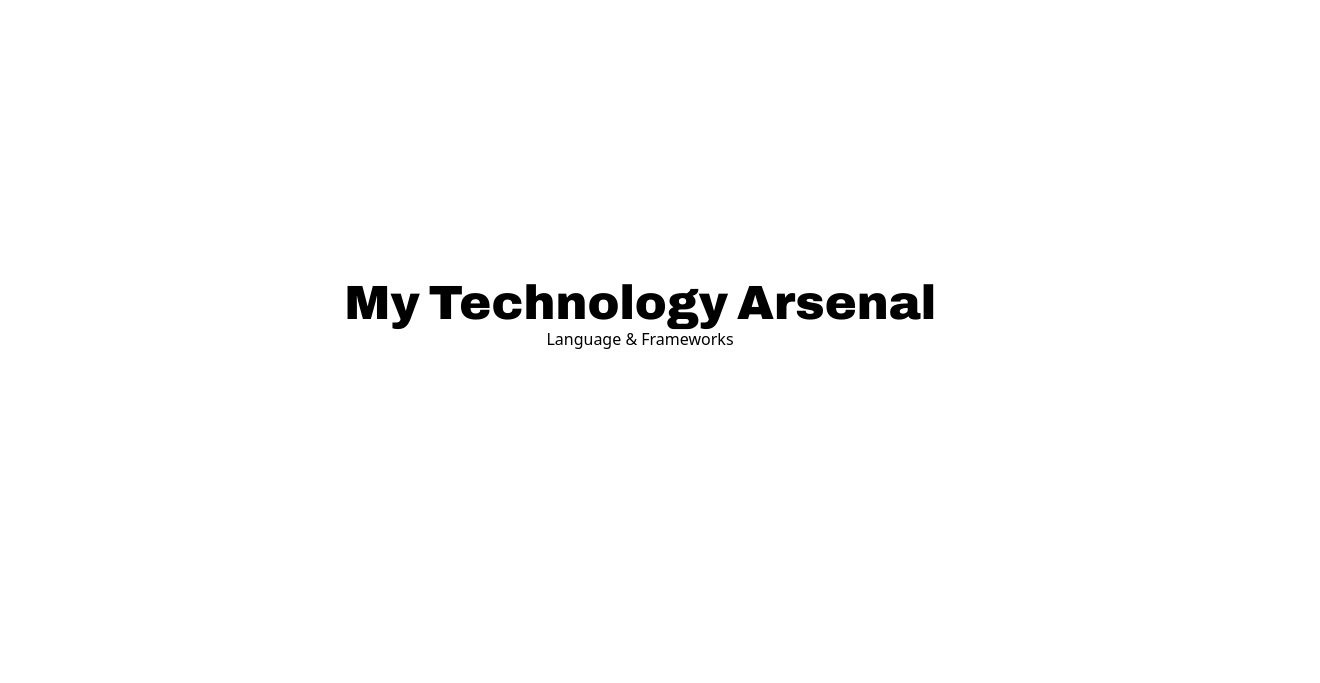
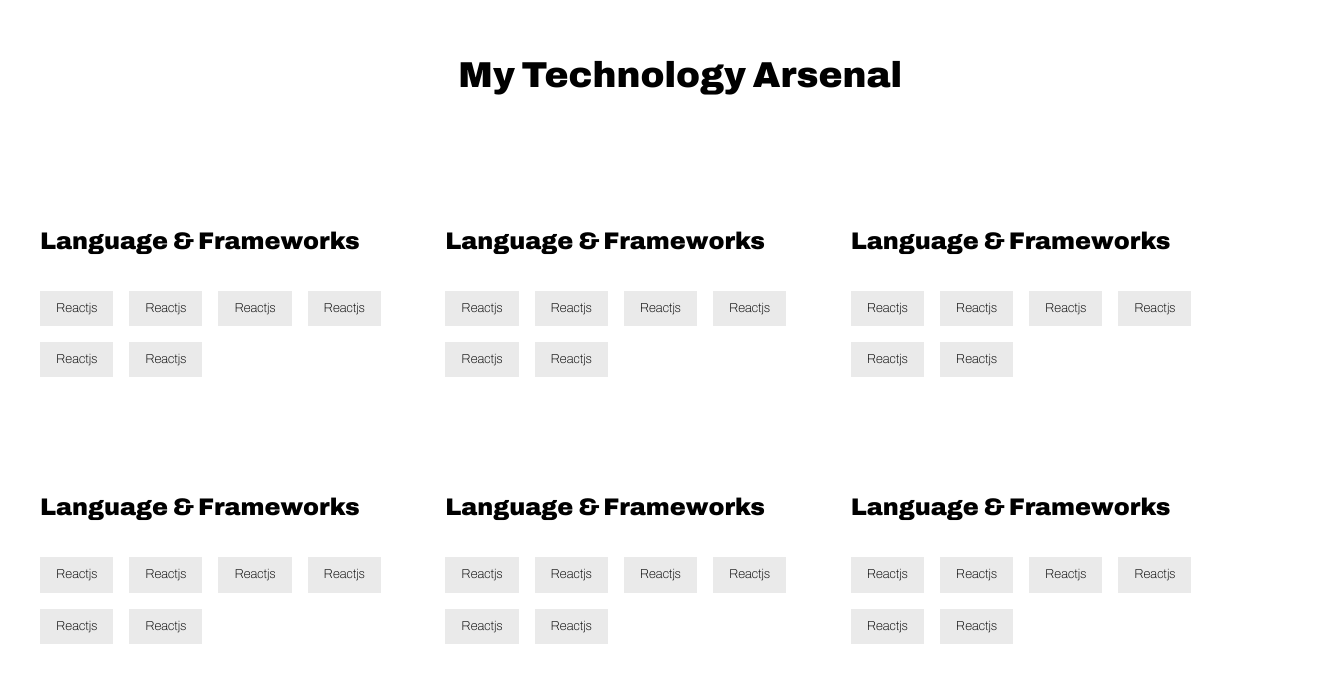
Before and after one commit to SpectralGT/Portfolio_v3, a Next.js app: page / in a window 1280 px wide. Shown: the part 1665-2348 px from the top of the page, 1320 px wide, since content can reach past the window. Built offline with nearby package versions, Linux system fonts and the light colour scheme.

Commit message:
added tech stack page

```diff
--- a/app/components/tech.css
+++ b/app/components/tech.css
@@ -0,0 +1,33 @@
+.techgrid {
+    font-family: "Archivo", sans-serif;
+    font-optical-sizing: auto;
+    font-weight: 900;
+    font-style: normal;
+    font-size: 1.5rem;
+    margin-top: 3rem;
+}
+
+.techgrid>div>div:first-child{
+    margin-top: 5rem;
+    margin-bottom: 2rem;
+
+}
+
+.techgrid>div>div:nth-child(2){
+    display: flex;
+    flex-direction: row;
+    flex-wrap: wrap;
+    width: 100%;
+}
+
+.techgrid>div>div>div {
+    display: inline-block;
+    background-color: var(--background);
+    color: var(--foreground);
+    padding: 0.5rem 1rem;
+    font-size: 0.8rem;
+    font-weight: 100;
+    margin-right: 1rem;
+    margin-bottom: 1rem;
+    border-radius: 50;
+}
--- a/app/components/tech.tsx
+++ b/app/components/tech.tsx
@@ -1,9 +1,79 @@
+import "./tech.css";
+
 export default function Tech() {
   return (
-    <div className="h-screen w-screen flex flex-col justify-center items-center pb-10">
-      <div className="text-2xl md:text-5xl text-center archivo-black w-[80vw]">My Technology Arsenal</div>
-      <div>
-        <div> Language & Frameworks</div>
+    <div className="h-screen w-screen pt-30 pb-10 px-10">
+      <div className="mb-10 w-screen text-2xl md:text-4xl text-center archivo-black">My Technology Arsenal</div>
+      <div className="techgrid grid grid-cols-1 md:grid-cols-2 lg:grid-cols-3 gap-4">
+
+        <div>
+          <div>Language & Frameworks</div>
+          <div>
+            <div>Reactjs</div>
+            <div>Reactjs</div>
+            <div>Reactjs</div>
+            <div>Reactjs</div>
+            <div>Reactjs</div>
+            <div>Reactjs</div>
+          </div>
+        </div>
+        <div>
+          <div>Language & Frameworks</div>
+          <div>
+            <div>Reactjs</div>
+            <div>Reactjs</div>
+            <div>Reactjs</div>
+            <div>Reactjs</div>
+            <div>Reactjs</div>
+            <div>Reactjs</div>
+          </div>
+        </div>
+        <div>
+          <div>Language & Frameworks</div>
+          <div>
+            <div>Reactjs</div>
+            <div>Reactjs</div>
+            <div>Reactjs</div>
+            <div>Reactjs</div>
+            <div>Reactjs</div>
+            <div>Reactjs</div>
+          </div>
+        </div>
+        <div>
+          <div>Language & Frameworks</div>
+          <div>
+            <div>Reactjs</div>
+            <div>Reactjs</div>
+            <div>Reactjs</div>
+            <div>Reactjs</div>
+            <div>Reactjs</div>
+            <div>Reactjs</div>
+          </div>
+        </div>
+        <div>
+          <div>Language & Frameworks</div>
+          <div>
+            <div>Reactjs</div>
+            <div>Reactjs</div>
+            <div>Reactjs</div>
+            <div>Reactjs</div>
+            <div>Reactjs</div>
+            <div>Reactjs</div>
+          </div>
+        </div>
+        <div>
+          <div>Language & Frameworks</div>
+          <div>
+            <div>Reactjs</div>
+            <div>Reactjs</div>
+            <div>Reactjs</div>
+            <div>Reactjs</div>
+            <div>Reactjs</div>
+            <div>Reactjs</div>
+          </div>
+        </div>
+
+
       </div>
 
     </div>
```
